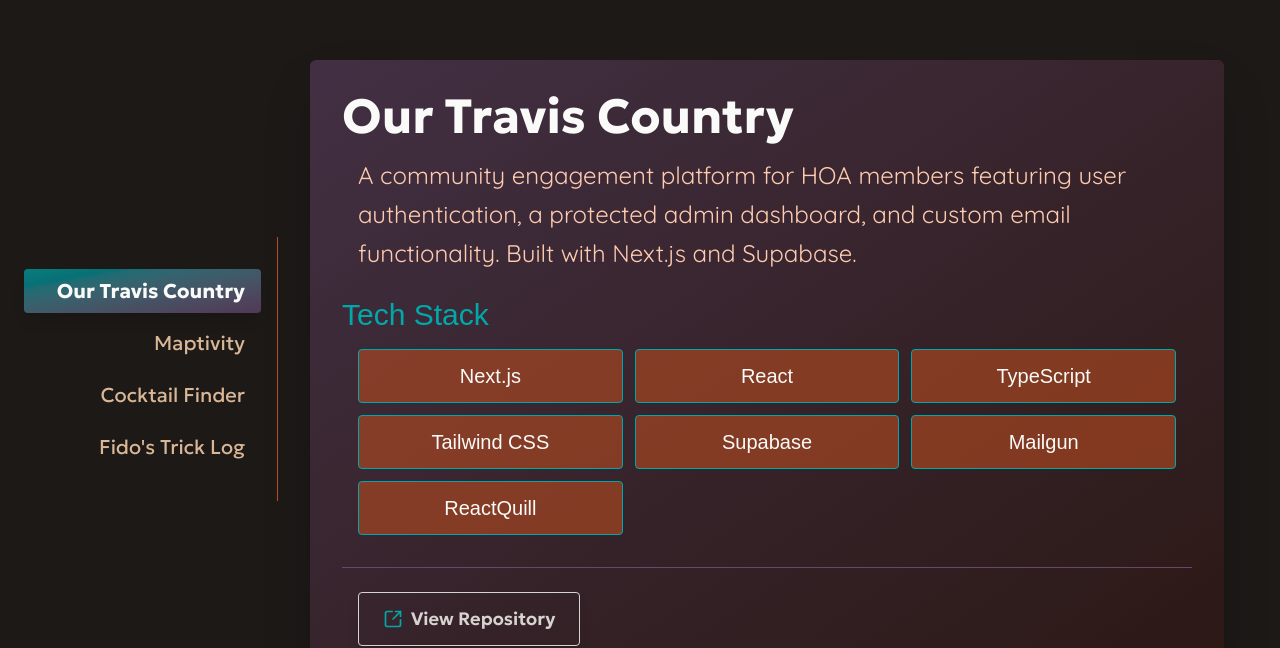
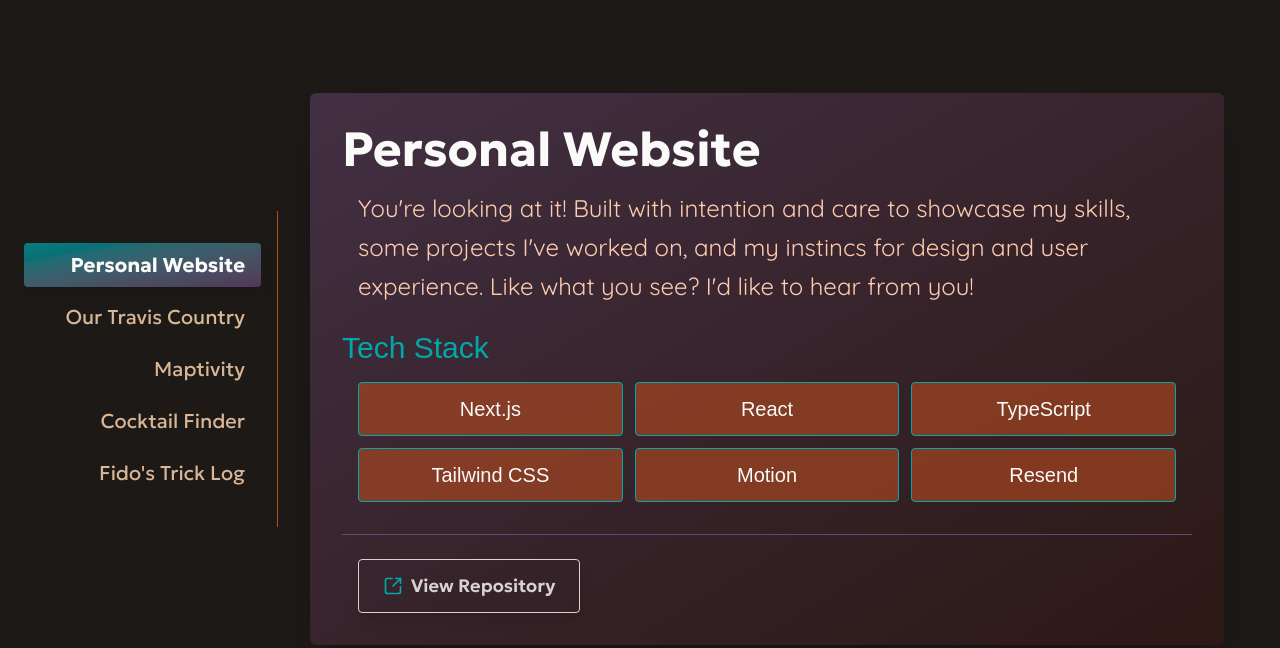
Before and after one commit to ericbatiste/portfolio, a Next.js app: page /developer in a window 1280 px wide. Shown: the part 1655-2303 px from the top of the page. Built offline with nearby package versions, Linux system fonts and the light colour scheme; a web font is replaced by a local one.

Commit message:
Update projects data.

```diff
--- a/src/data/projects.ts
+++ b/src/data/projects.ts
@@ -1,6 +1,12 @@
 import { Project } from "../types/project";
 
 const projects: Project[] = [
+  {
+    title: "Personal Website",
+    description: "You're looking at it! Built with intention and care to showcase my skills, some projects I've worked on, and my instincs for design and user experience. Like what you see? I'd like to hear from you!",
+    techStack: ["Next.js", "React", "TypeScript", "Tailwind CSS", "Motion", "Resend"],
+    link: "https://github.com/ericbatiste/portfolio"
+  },
   {
     title: "Our Travis Country",
     description: "A community engagement platform for HOA members featuring user authentication, a protected admin dashboard, and custom email functionality. Built with Next.js and Supabase.",
@@ -22,12 +28,6 @@
     techStack: ["React", "Router", "Firebase", "Cypress", "JavaScript", "CSS"],
     link: "https://github.com/ericbatiste/cocktail-finder"
   },
-  // {
-  //   title: "Streaming on the Go",
-  //   description: "Mobile app enabling simultaneous live video streaming and location sharing. Integrates Firebase Realtime DB with geolocation tracking and Agora SDK for video streaming.",
-  //   techStack: ["React Native", "JavaScript", "Firebase Realtime DB", "Jest", "CSS", "Agora SDK", "React Native Geolocation"],
-  //   link: "https://github.com/2310-combined/live-stream-react-native"
-  // },
   {
     title: "Fido's Trick Log",
     description: "Dog training web app for cataloging tricks with training videos. Features custom Node.js/Express API, deployment via Render and Vercel, and high accessibility standards.",
```
